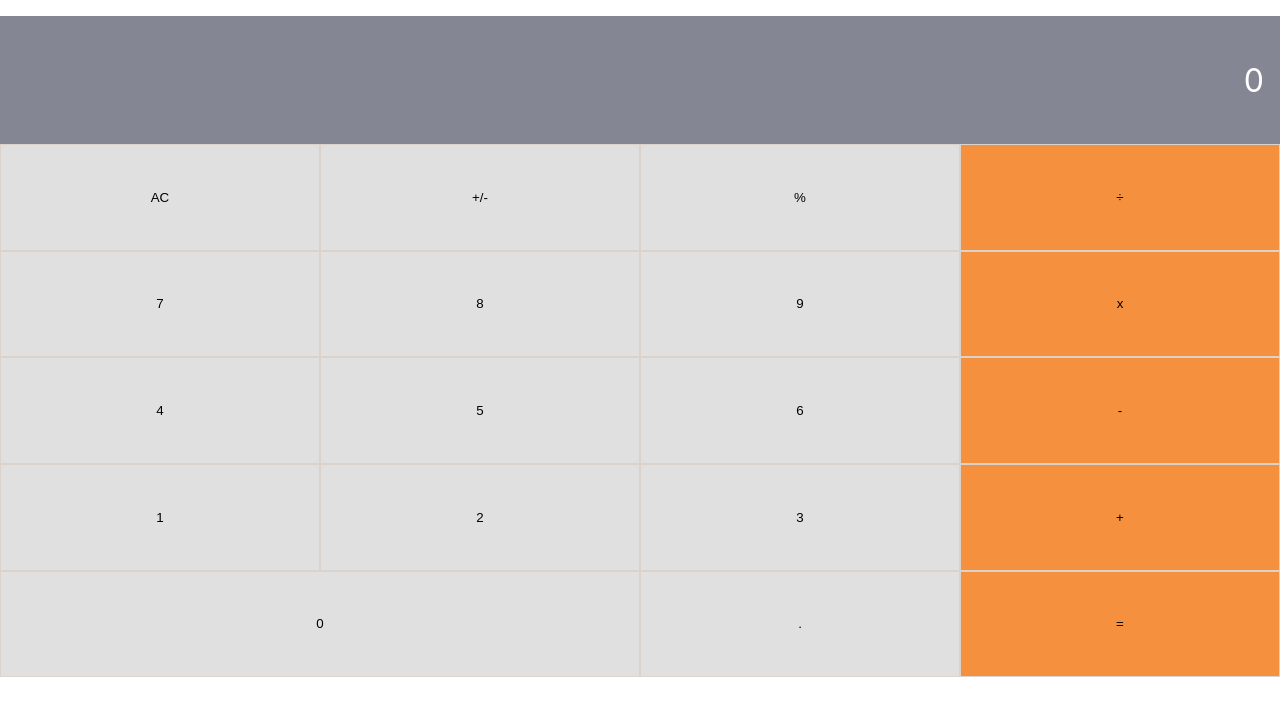
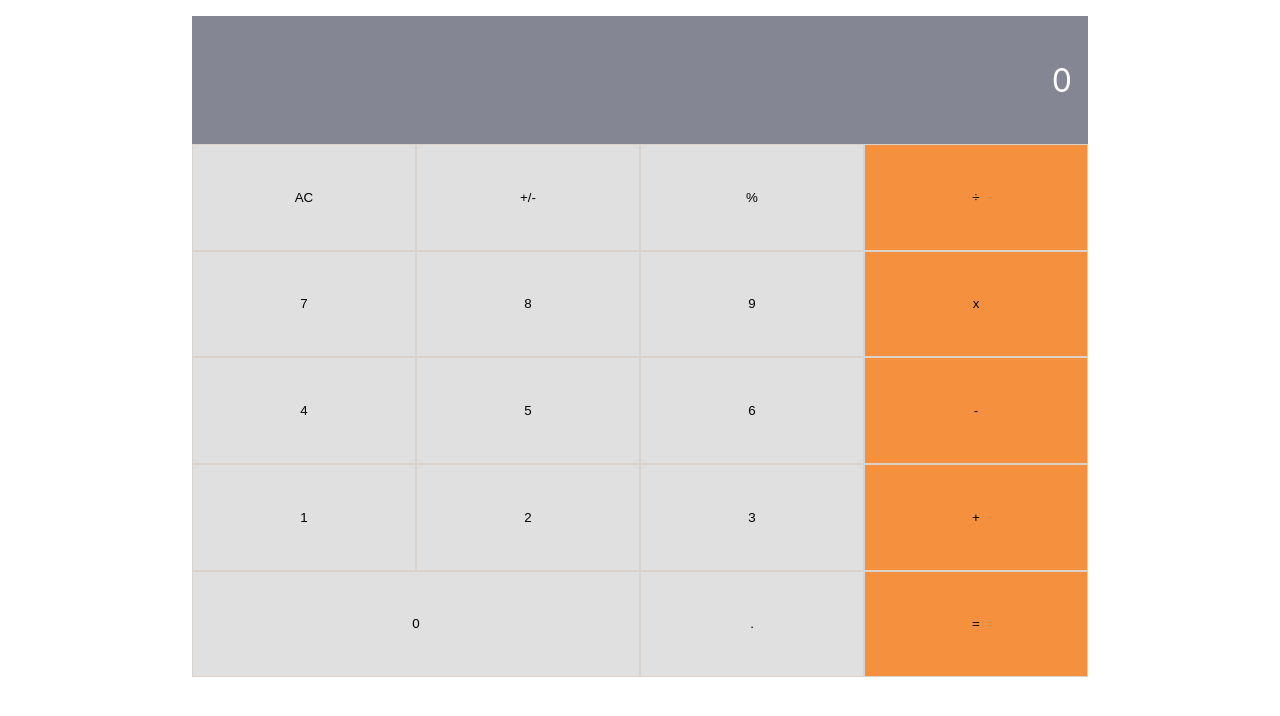
Before and after one commit to JonahKayizzi/Calculator-App-React, a React (Create React App) app: page / in a window 1280 px wide. Shown: the top 716 px of the page. Built offline with nearby package versions, Linux system fonts and the light colour scheme.

Commit message:
Update styles for root elements

```diff
--- a/src/index.css
+++ b/src/index.css
@@ -14,6 +14,9 @@ body {
     sans-serif;
   -webkit-font-smoothing: antialiased;
   -moz-osx-font-smoothing: grayscale;
+  display: flex;
+  flex-direction: column;
+  align-items: center;
 }
 
 code {
@@ -25,3 +28,7 @@ code {
     'Courier New',
     monospace;
 }
+
+#root {
+  width: 70%;
+}
```
